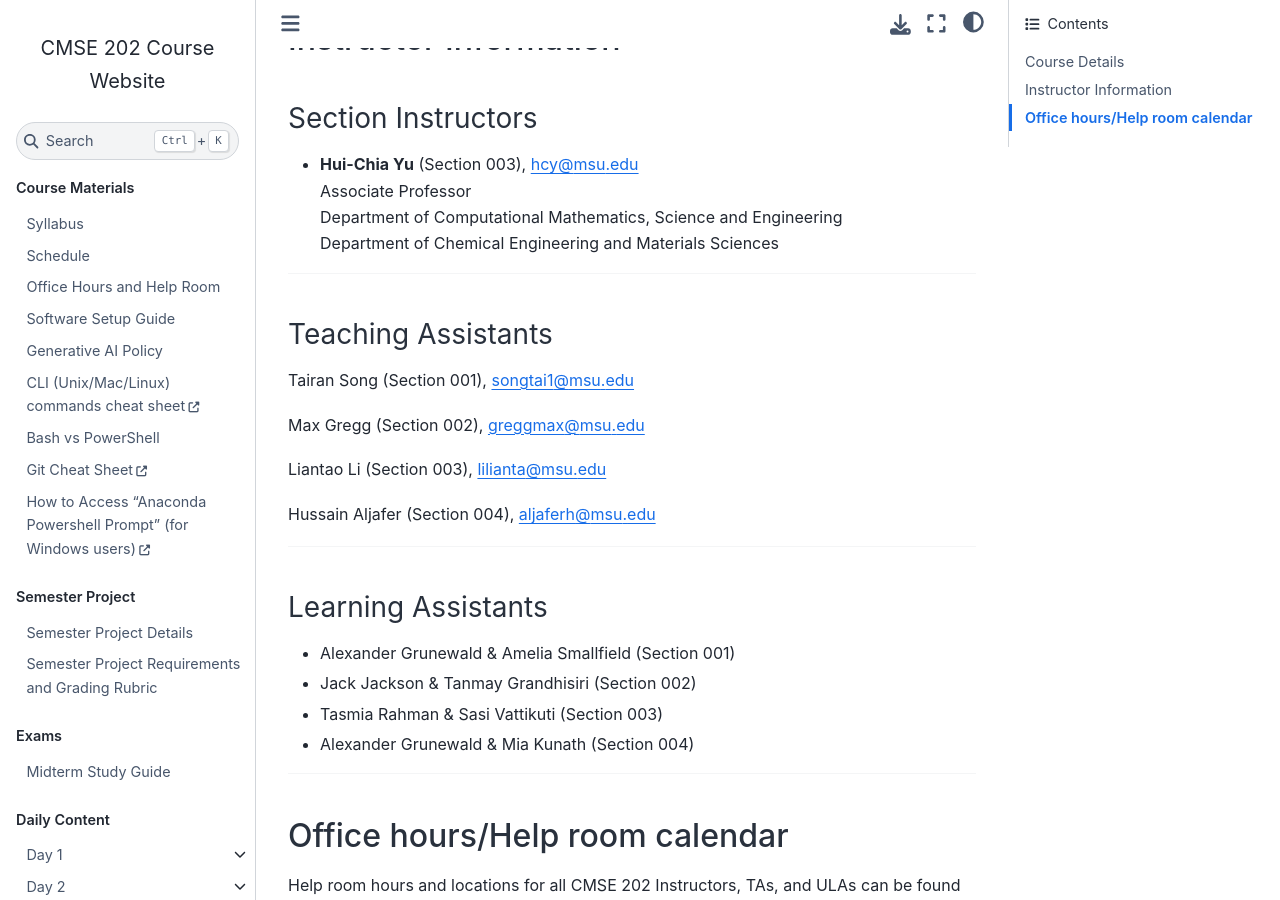
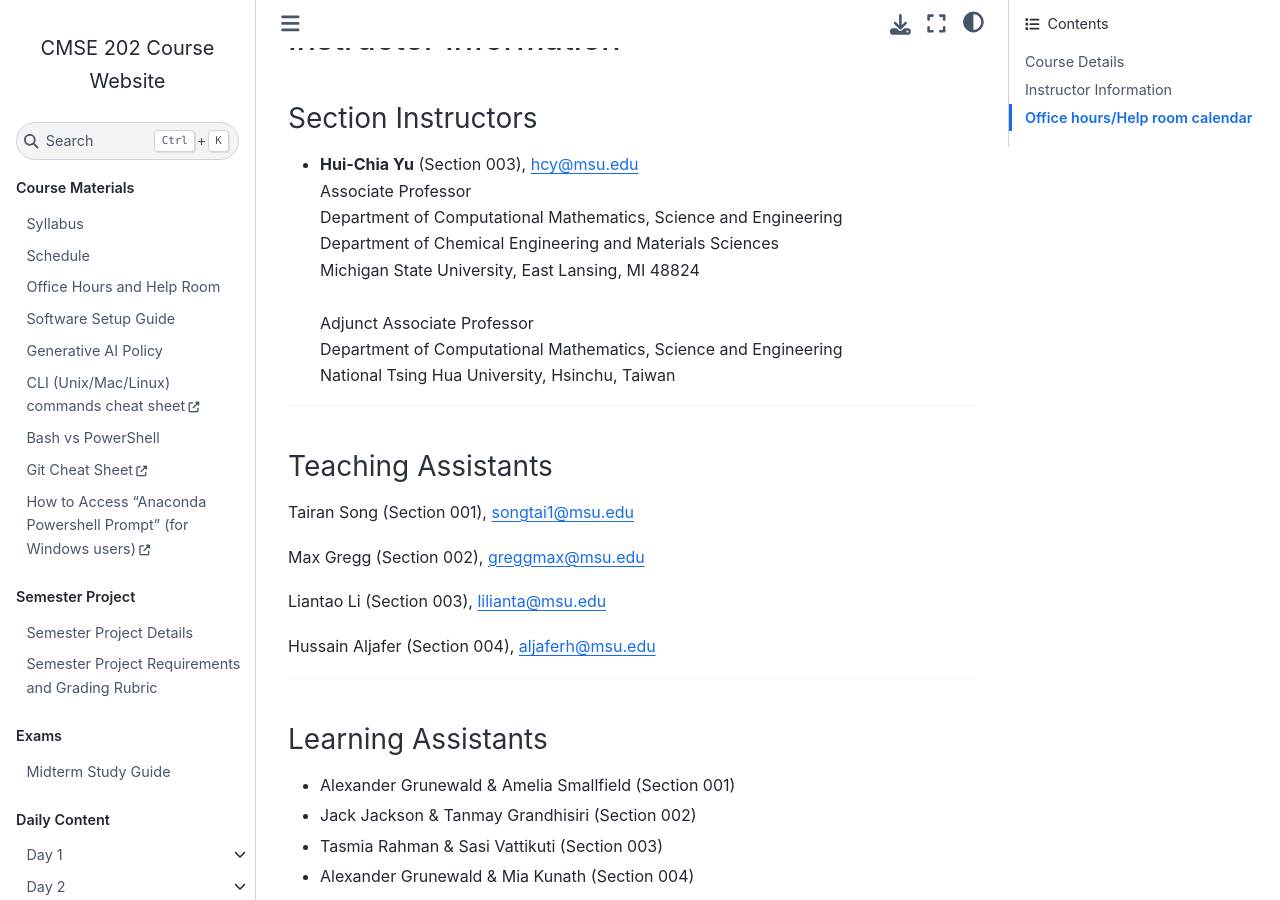
Before and after one commit to huichiayu/nth_mse.github.io, a Jupyter Book: the page built from index.md, in a window 1280 px wide and 900 px high, scrolled down 705 px. Built offline with Jupyter Book 1.0.4 settings and Sphinx 7.4.7 and the Sphinx Book theme 1.1.4, drawn with Linux system fonts in a browser that asks for light colours; pages that are not in the unit, such as notebooks, are missing from menus.

Commit message:
index NTHU affli

```diff
--- a/index.md
+++ b/index.md
@@ -48,6 +48,11 @@ There are also section specific channels in the format of **TBA**<!--`#cmse202-#
 Associate Professor<br>
 Department of Computational Mathematics, Science and Engineering<br>
 Department of Chemical Engineering and Materials Sciences<br>
+Michigan State University, East Lansing, MI 48824<br><br>
+Adjunct Associate Professor<br>
+Department of Computational Mathematics, Science and Engineering<br>
+National Tsing Hua University, Hsinchu, Taiwan
+
 
 
 
```
